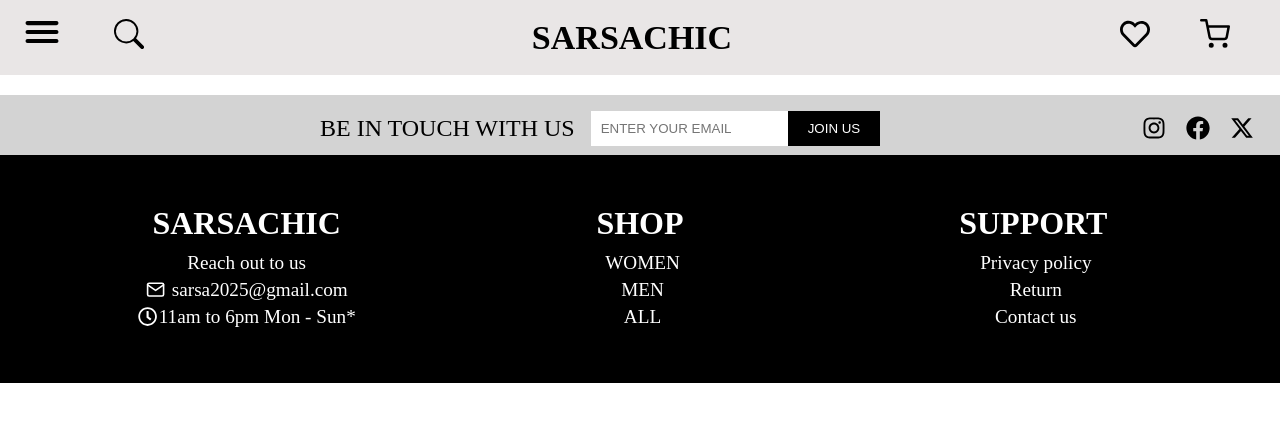
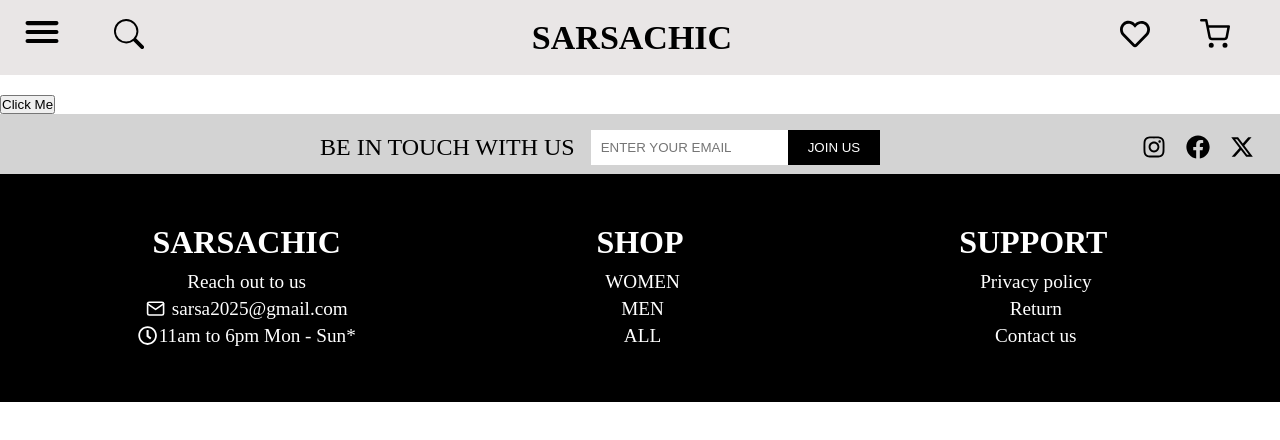
Before and after one commit to apuchandradas5568/sarsa-skleton, a React (Vite) app: page /user/verify/1/1 in a window 1280 px wide. Shown: the top 440 px of the page. Built offline with nearby package versions, Linux system fonts and the light colour scheme.

Commit message:
verify user

```diff
--- a/package.json
+++ b/package.json
@@ -10,6 +10,7 @@
     "preview": "vite preview"
   },
   "dependencies": {
+    "axios": "^1.7.2",
     "react": "18.3.1",
     "react-dom": "^18.0.0",
     "react-icons": "5.2.1",
--- a/src/App.jsx
+++ b/src/App.jsx
@@ -15,6 +15,12 @@
 import Payment from "./pages/Cart/Payment.jsx";
 import Shipping from "./pages/Cart/Shipping.jsx";
 import Summary from "./pages/Cart/Summary.jsx";
+import axios from "axios"
+import VerifyUser from "./pages/VerifyUser.jsx";
+
+axios.defaults.baseURL="http://localhost:8000";
+axios.defaults.withCredentials=true;
+// withCredentials:true to set cookie in cookies
 
 export default function App() {
   return (
@@ -22,7 +28,8 @@
       <Header />
       <Routes>
         <Route element={<Home />} index />
-        <Route element={<Login />} path="login" />
+        <Route path="/user/verify/:userId/:uniqueString" element={<VerifyUser/>} />
+        <Route element={<Login />} path="/login" />
         <Route element={<SignUp />} path="signup" />
         <Route element={<ProductPage />} path="products" />
         <Route element={<ForgetPass />} path="forget-password" />
--- /dev/null
+++ b/src/pages/VerifyUser.jsx
@@ -0,0 +1,53 @@
+import React, { useEffect, useState } from 'react';
+import { useParams, useNavigate } from 'react-router-dom';
+import axios from 'axios';
+
+const VerifyUser = () => {
+  const { userId, uniqueString } = useParams();
+  const navigate = useNavigate();
+  const [message, setMessage] = useState('');
+  const [isLoading, setIsLoading] = useState(true);
+
+  // useEffect(() => {
+    const verifyUser = async () => {
+      // try {
+        await axios.get(`/api/v1/users/verify/${userId}/${uniqueString}`)
+        .then(response=>{
+          console.log(response)
+        })
+        .catch(error=>{
+          console.log(error);
+        })
+    //     if (response.data.success) {
+    //       setMessage('Verification successful! Redirecting to login...');
+    //       setTimeout(() => {
+    //         navigate('/login');
+    //       }, 3000);
+    //     } else {
+    //       setMessage('Verification failed. Please try again.');
+    //     }
+    //   } catch (error) {
+    //     console.log(error);
+    //     setMessage('An error occurred during verification. Please try again later.');
+    //   } finally {
+    //     setIsLoading(false);
+    //   }
+    };
+    // verifyUser();
+  // }, [userId, uniqueString]);
+
+  return (
+    <div>
+      <button onClick={verifyUser}>Click Me</button>
+    </div>
+    // <div className="verification-container">
+    //   {isLoading ? (
+    //     <p>Verifying your account...</p>
+    //   ) : (
+    //     <p className='text-black'>{message}</p>
+    //   )}
+    // </div>
+  );
+};
+
+export default VerifyUser;
```
Also changed, not shown: 1 other file (tests, documents, lock files or other folders).
